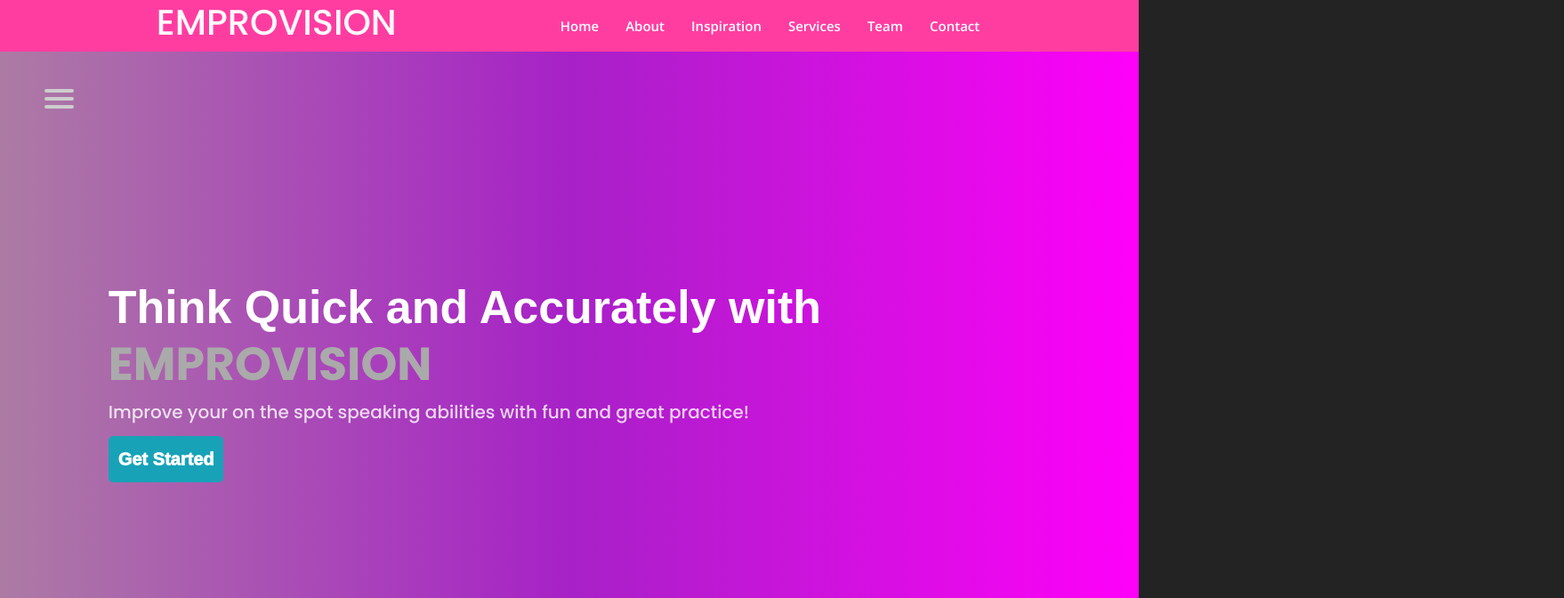
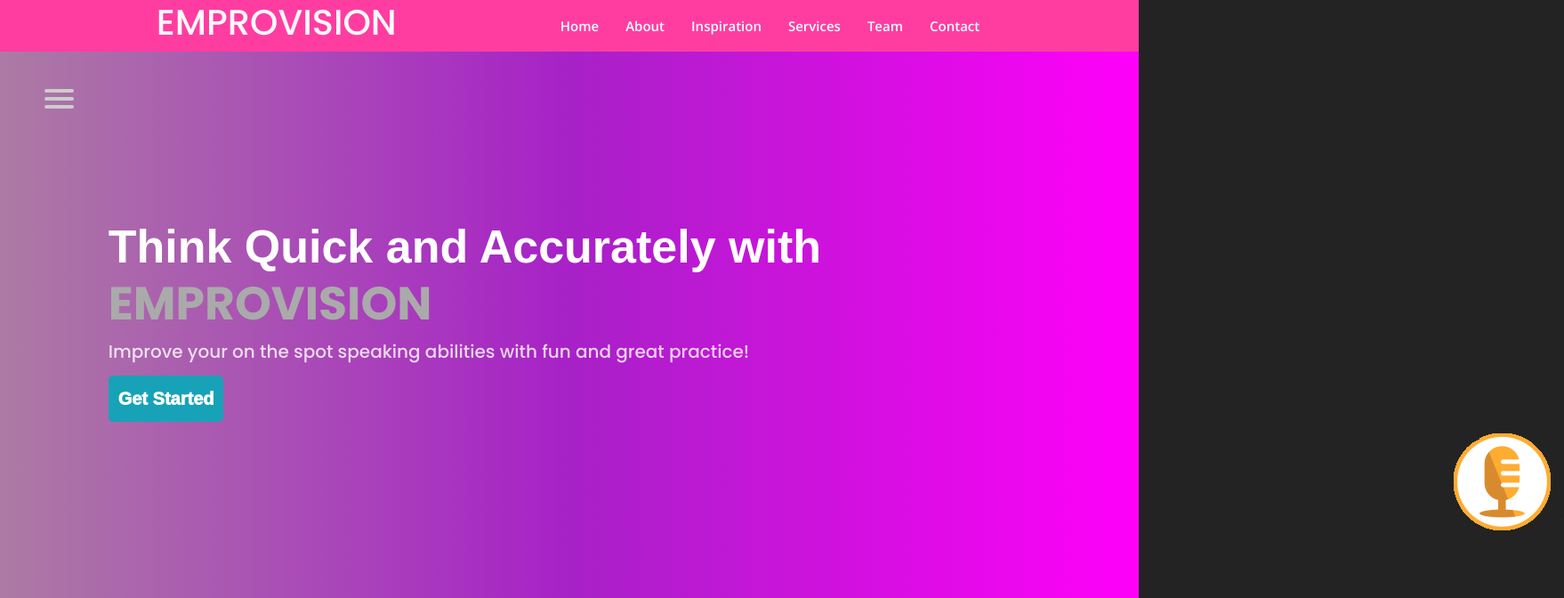
Before and after one commit to Arun-Rathaur/onspot-project, a plain HTML site: page index.html in a window 1280 px wide. Shown: the top 672 px of the page at 89% size, 1758 px wide, since content can reach past the window. Drawn offline with nearby package versions, Linux system fonts and the light colour scheme.

Commit message:
added images to website

```diff
--- a/assets/styles.css
+++ b/assets/styles.css
@@ -112,6 +112,10 @@ h1, h2, h3, h4, h5, h6 {
   font-weight: 1000;
   padding: 10px 10px 10px 10px;
   margin: 15px 0 0 0;
+}
+
+#intro .emprovisionlogo {
+  padding: 0px 0px 0px 1500px;
 }
 
 /*--------------------------------------------------------------
--- a/index.html
+++ b/index.html
@@ -84,6 +84,9 @@
                         <h1>EMPROVISION</h1>
                         <h2 class=>Improve your on the spot speaking abilities with fun and great practice!</h2>
                         <div><a href="#about" id="getstartedbtn" class="btn btn-info btn-lg">Get Started</a></div>
+                        <div class="emprovisionlogo">
+                            <img src="assets/images/editedlogo.png" class="img-responsive" alt="">
+                        </div>
 
                     </div>
                 </div>
```
Also changed, not shown: assets/images/editedlogo.png (added), assets/images/logo.png (added), assets/images/logotext.png (added), 1 other file.
